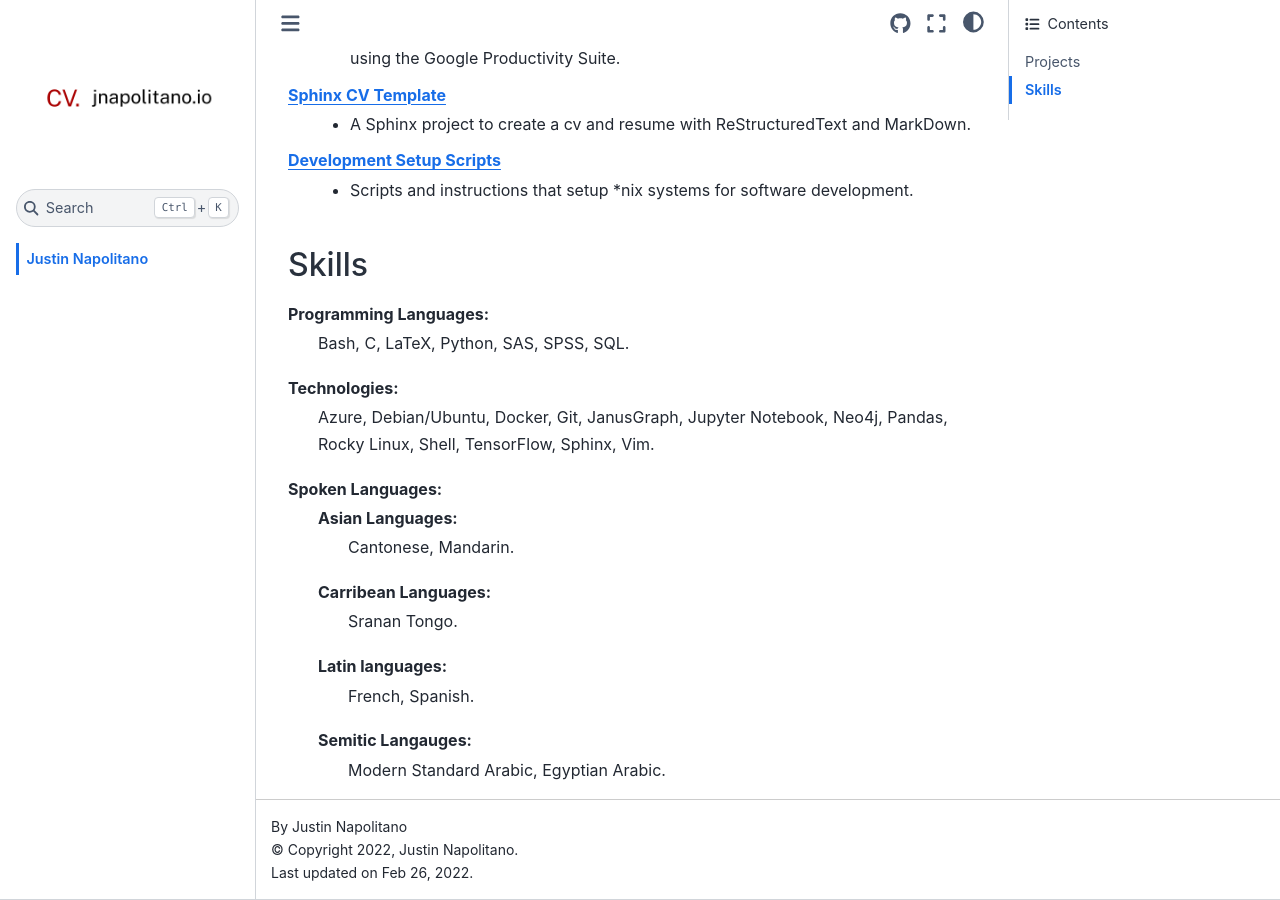
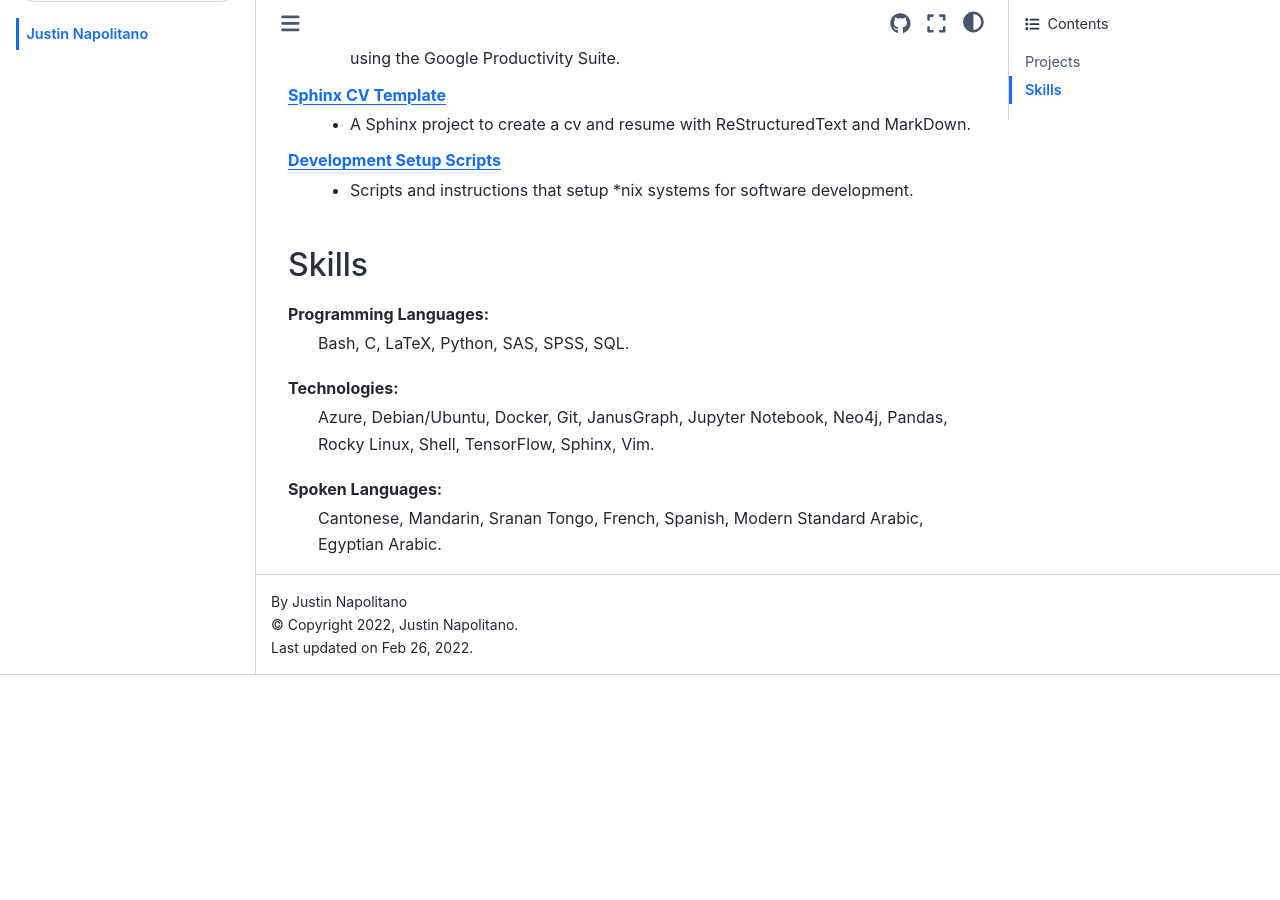
Before and after one commit to justin-napolitano/jnapolitano.io, a Sphinx documentation site: the page built from source/index.rst, in a window 1280 px wide and 900 px high, scrolled down 867 px. Built offline with Sphinx 7.4.7 and the Sphinx Book theme 1.1.4, drawn with Linux system fonts in a browser that asks for light colours; cross-references to code outside the pages are shown as plain code; after the commit the page ends 1542 px from its top, so only the background shows below that.

Commit message:
autocommit on1645898454.73984

```diff
--- a/source/index.rst
+++ b/source/index.rst
@@ -57,11 +57,4 @@ Technologies:
     Azure, Debian/Ubuntu, Docker, Git, JanusGraph, Jupyter Notebook, Neo4j, Pandas, Rocky Linux, Shell, TensorFlow, Sphinx, Vim.
 
 Spoken Languages:
-    Asian Languages:
-        Cantonese, Mandarin.
-    Carribean Languages:
-        Sranan Tongo.
-    Latin languages:
-        French, Spanish.
-    Semitic Langauges:
-        Modern Standard Arabic, Egyptian Arabic.
+    Cantonese, Mandarin, Sranan Tongo, French, Spanish, Modern Standard Arabic, Egyptian Arabic.
```
Also changed, not shown: 5 other files.
